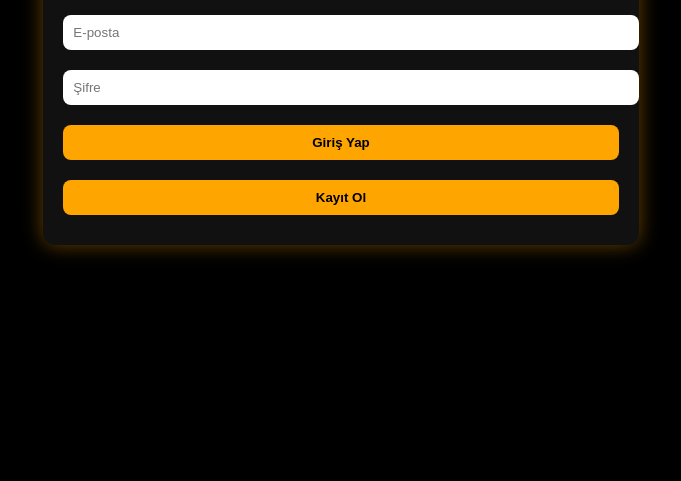
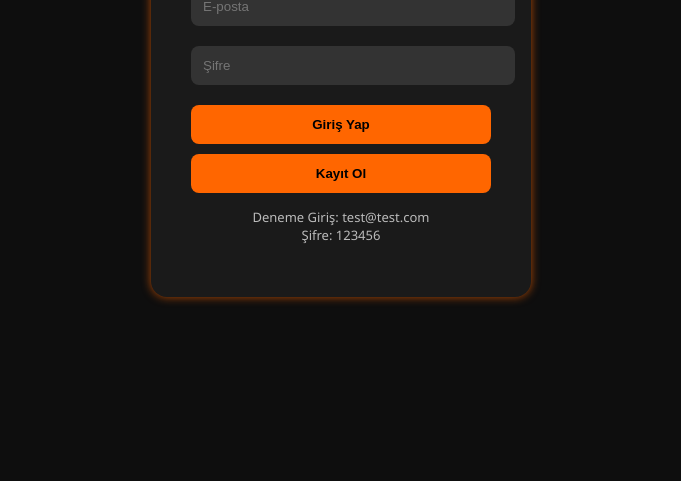
Before and after one commit to ufukaplann/addmusic, a plain HTML site: page index.html in a window 1280 px wide. Shown: the part 319-800 px from the top of the page, without its empty margins (299-980 px from the left). Drawn offline with Linux system fonts and the light colour scheme.

Commit message:
Add files via upload

```diff
--- a/index.html
+++ b/index.html
@@ -5,51 +5,73 @@
   <meta charset="UTF-8" />
   <meta name="viewport" content="width=device-width, initial-scale=1.0"/>
   <title>AddMusic Giriş</title>
+  <script src="https://www.gstatic.com/firebasejs/10.12.2/firebase-app.js"></script>
+  <script src="https://www.gstatic.com/firebasejs/10.12.2/firebase-auth.js"></script>
   <style>
     body {
-      background-color: #000;
-      color: #FFA500;
-      font-family: Arial, sans-serif;
+      margin: 0;
+      padding: 0;
+      background-color: #0e0e0e;
+      font-family: 'Segoe UI', Tahoma, Geneva, Verdana, sans-serif;
+      color: #fff;
       display: flex;
+      justify-content: center;
       align-items: center;
-      justify-content: center;
       height: 100vh;
-      margin: 0;
     }
-    .login-box {
-      background-color: #111;
-      padding: 20px;
-      border-radius: 12px;
-      box-shadow: 0 0 20px rgba(255,165,0,0.4);
+    .container {
+      background: #1a1a1a;
+      padding: 40px;
+      border-radius: 16px;
+      box-shadow: 0 0 10px #ff6600aa;
+      text-align: center;
+      width: 300px;
     }
-    input, button {
+    h2 {
+      color: #ff6600;
+      margin-bottom: 20px;
+    }
+    input {
       width: 100%;
-      padding: 10px;
+      padding: 12px;
       margin: 10px 0;
+      border-radius: 8px;
+      border: none;
+      background: #333;
+      color: white;
+    }
+    button {
+      width: 100%;
+      padding: 12px;
+      margin-top: 10px;
+      background-color: #ff6600;
+      color: black;
+      font-weight: bold;
       border: none;
       border-radius: 8px;
+      cursor: pointer;
     }
-    button {
-      background-color: #FFA500;
-      color: #000;
-      font-weight: bold;
-      cursor: pointer;
+    button:hover {
+      background-color: #ffa031;
+    }
+    .info {
+      margin-top: 15px;
+      font-size: 13px;
+      color: #bbb;
     }
   </style>
 </head>
 <body>
-  <div class="login-box">
+  <div class="container">
     <h2>🎧 AddMusic Giriş</h2>
-    <input type="email" id="email" placeholder="E-posta">
-    <input type="password" id="password" placeholder="Şifre">
+    <input type="email" id="email" placeholder="E-posta" />
+    <input type="password" id="password" placeholder="Şifre" />
     <button onclick="login()">Giriş Yap</button>
-    <button onclick="register()">Kayıt Ol</button>
+    <button onclick="signup()">Kayıt Ol</button>
+    <p class="info">Deneme Giriş: test@test.com<br>Şifre: 123456</p>
   </div>
 
-  <script type="module">
-    import { initializeApp } from "https://www.gstatic.com/firebasejs/10.12.2/firebase-app.js";
-    import { getAuth, signInWithEmailAndPassword, createUserWithEmailAndPassword } from "https://www.gstatic.com/firebasejs/10.12.2/firebase-auth.js";
-
+  <script>
     const firebaseConfig = {
       apiKey: "AIzaSyCKIZWF7qGU8nwnCKIOi55X8Ustwm55EPM",
       authDomain: "addmusic-e5e11.firebaseapp.com",
@@ -60,34 +82,31 @@
       measurementId: "G-CSCJNLMWHG"
     };
 
-    const app = initializeApp(firebaseConfig);
-    const auth = getAuth(app);
+    firebase.initializeApp(firebaseConfig);
+    const auth = firebase.auth();
 
-    window.login = function () {
+    function login() {
       const email = document.getElementById("email").value;
       const password = document.getElementById("password").value;
-
-      signInWithEmailAndPassword(auth, email, password)
-        .then((userCredential) => {
+      auth.signInWithEmailAndPassword(email, password)
+        .then(() => {
           alert("Giriş başarılı!");
           window.location.href = "panel.html";
         })
         .catch((error) => {
-          alert("Giriş hatası: " + error.message);
+          alert("Hata: " + error.message);
         });
     }
 
-    window.register = function () {
+    function signup() {
       const email = document.getElementById("email").value;
       const password = document.getElementById("password").value;
-
-      createUserWithEmailAndPassword(auth, email, password)
-        .then((userCredential) => {
-          alert("Kayıt başarılı!");
-          window.location.href = "panel.html";
+      auth.createUserWithEmailAndPassword(email, password)
+        .then(() => {
+          alert("Kayıt başarılı! Giriş yapabilirsiniz.");
         })
         .catch((error) => {
-          alert("Kayıt hatası: " + error.message);
+          alert("Hata: " + error.message);
         });
     }
   </script>
```
